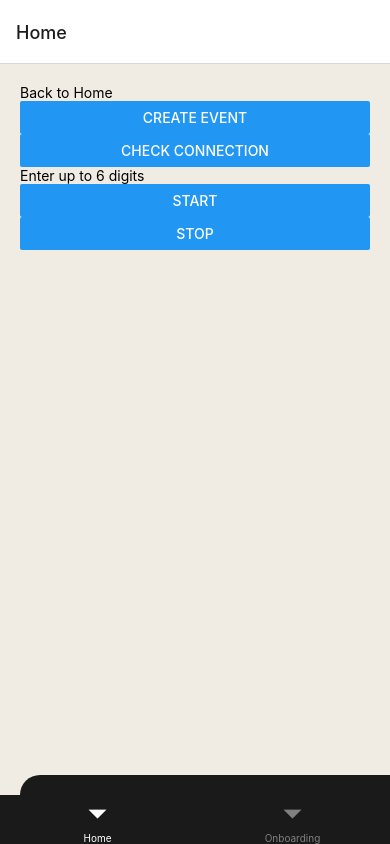
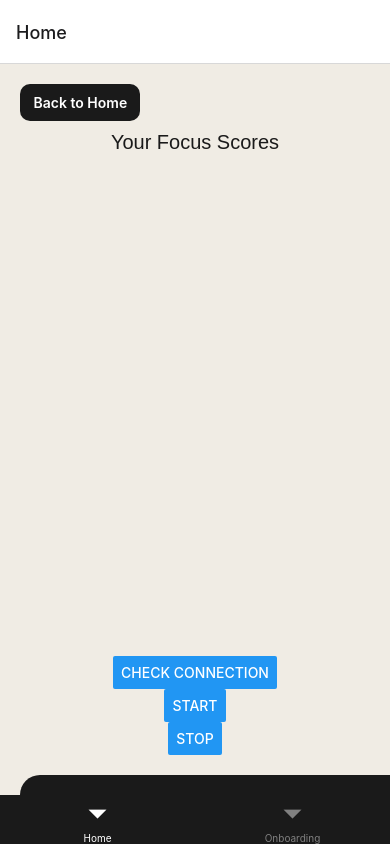
Before and after one commit to olegv101/neurosityMPfocus, a React Native app: screen /CreateEvent in a window 390 px wide. Built offline with nearby package versions, Linux system fonts and the light colour scheme.

Commit message:
test version t20  min before testing

```diff
--- a/src/screens/CreateEventScreen.js
+++ b/src/screens/CreateEventScreen.js
@@ -34,6 +34,7 @@ const CreateEventScreen = ({ navigation }) => {
     const [subscription2, setSubscription2] = useState(null);
     const [arr1, setArr1] = useState([]);
     const [arr2, setArr2] = useState([]);
+    const [meanArr1, setMeanArr1] = useState(null);
 
     const startNeurosity = () => {
         connectToNeurosityHeadset("Justine.choueiri@berkeley.edu", "guqwom-dytxoB-zipxa7").then(setNeurosity1);
@@ -42,10 +43,14 @@ const CreateEventScreen = ({ navigation }) => {
 
     const stopNeurosity = () => {
         if (subscription1) {
+            console.log('unsubscribing from neurosity1');
             subscription1.unsubscribe();
             setSubscription1(null);
+            const mean = arr1.reduce((a, b) => a + b, 0) / arr1.length;
+            setMeanArr1(mean);
         }
         if (subscription2) {
+            consoleq.log('unsubscribing from neurosity2');
             subscription2.unsubscribe();
             setSubscription2(null);
         }
@@ -77,18 +82,34 @@ const CreateEventScreen = ({ navigation }) => {
     return (
         <View style={[styles.container, { padding: 20 }]}>
             <View style={{ alignSelf: 'flex-start' }}>
-                <TouchableOpacity style={styles.button} onPress={handleBackButtonPress}>
-                    <Text style={styles.buttonText}>Back to Home</Text>
+                <TouchableOpacity style={[styles.blackFilledButton, { width: 120, height: 37 }]} onPress={handleBackButtonPress}>
+                    <Text style={[styles.buttonText, { color: 'white', padding: 10, fontWeight: 600 }]}> Back to Home</Text>
                 </TouchableOpacity>
             </View>
             <View>
-                {arr1.length > 0 && <Text style = {[styles.text, { textAlign: 'center',fontSize: 120, fontWeight: 600}]}>{JSON.stringify(arr1[arr1.length - 1])}</Text>}
+                {meanArr1 !== null && <Text style={[styles.text, { textAlign: 'center', fontSize: 120, fontWeight: 600 }]}>{meanArr1.toFixed(2)}</Text>}
+            </View>
+            <Text style={[styles.text, { textAlign: 'center' }]}>Your Focus Scores</Text>
+            <View>
+                {arr1.length > 0 && <Text style={[styles.text, { textAlign: 'center', fontSize: 120, fontWeight: 600 }]}>{JSON.stringify(arr1[arr1.length - 1])}</Text>}
             </View>
             <View>
                 {arr2.length > 0 && <Text>{JSON.stringify(arr2[arr2.length - 1])}</Text>}
             </View>
 
-            <Button title="Create Event" onPress={connectToNeurosityHeadset} />
+            {/* <Button title="Create Event" onPress={connectToNeurosityHeadset} /> */}
+
+            <View style={{
+                justifyContent: 'center',
+                alignItems: 'center',
+                position: 'absolute',
+                bottom: 0,
+                left: 0,
+                right: 0,
+                marginLeft: 'auto',
+                marginRight: 'auto',
+                marginBottom: 40,
+            }}>
                 <Button
                     title="Check Connection"
                     onPress={async () => {
@@ -96,7 +117,7 @@ const CreateEventScreen = ({ navigation }) => {
                         console.log(`Neurosity device is ${isConnected ? 'connected' : 'not connected'}`);
                     }}
                 />
-            <TextInput
+                {/* <TextInput
                 keyboardType="numeric"
                 maxLength={6}
                 placeholder="Enter up to 6 digits"
@@ -106,9 +127,10 @@ const CreateEventScreen = ({ navigation }) => {
                         setValue(text);
                     }
                 }}
-            />
+            /> */}
                 <Button title="Start" onPress={startNeurosity} />
                 <Button title="Stop" onPress={stopNeurosity} />
+            </View>
             <View style={styles.fakeBottomNav}></View>
         </View>
     );
```
Lines whose indentation alone changed are shown as unchanged.
